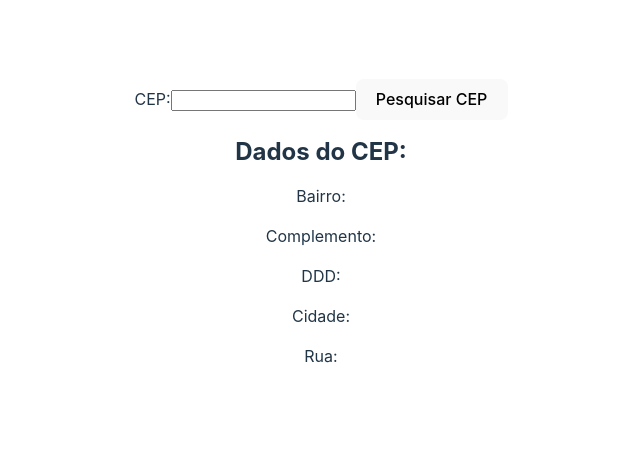
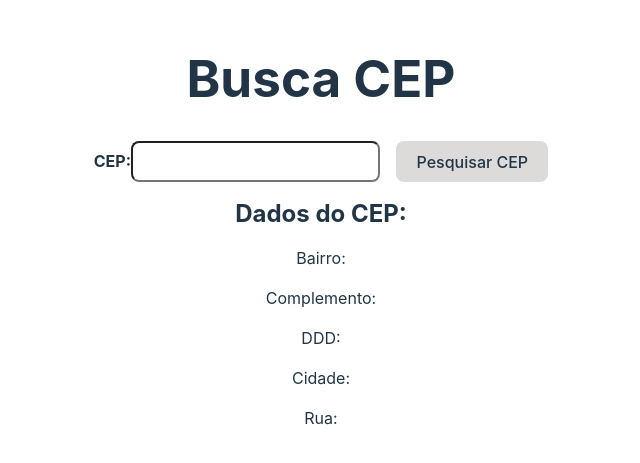
Before and after one commit to andressaaborges/busca-cep, a React (Vite) app: page / in a window 1280 px wide. Shown: the part 169-632 px from the top of the page, without its empty margins (319-959 px from the left). Built offline with nearby package versions, Linux system fonts and the light colour scheme; no server answers.

Commit message:
feat: add styles in 'Cep'

```diff
--- a/src/components/cep/Cep.jsx
+++ b/src/components/cep/Cep.jsx
@@ -1,4 +1,5 @@
 import { useEffect, useState } from 'react'
+import './index.css'
 
 function Cep() {
     const [cep, setCep] = useState([])
@@ -24,10 +25,10 @@ function Cep() {
 
     function writeForm() {
         return (
-            <form onSubmit={handleSubmit}>
+            <form onSubmit={handleSubmit} className="form">
                 <label>
                     CEP:
-                    <input type='text' value={cep.value} onChange={handleChange}></input>
+                    <input type='text' value={cep.cep} onChange={handleChange}></input>
                 </label>
                 <button type='submit'>Pesquisar CEP</button>
             </form>
@@ -36,6 +37,7 @@ function Cep() {
 
     return (
         <>
+            <h1>Busca CEP</h1>
             {writeForm()}
             <h2>Dados do CEP: </h2>
             <p>Bairro: <strong>{cep.bairro}</strong></p>
--- /dev/null
+++ b/src/components/cep/index.css
@@ -0,0 +1,50 @@
+h1 {
+    font-size: 3.2em;
+    line-height: 1.1;
+}
+
+.form {
+    display: flex;
+    flex-wrap: wrap;
+    justify-content: center;
+    gap: 1em;
+}
+
+button {
+    border-radius: 8px;
+    border: 1px solid transparent;
+    padding: 0.6em 1.2em;
+    font-size: 1em;
+    font-weight: 500;
+    font-family: inherit;
+    background-color: #1a1a1a;
+    cursor: pointer;
+    transition: border-color 0.25s;
+}
+
+button:hover {
+    border-color: #646cff;
+}
+
+button:focus,
+button:focus-visible {
+    outline: 4px auto -webkit-focus-ring-color;
+}
+
+input {
+    border-radius: 8px;
+    padding: 0.6em 1.2em;
+    font-weight: 500;
+    font-size: 1em;
+}
+
+label {
+    font-weight: 700;
+}
+
+@media (prefers-color-scheme: light) {
+    button {
+        color: #213547;
+        background-color: #dddada;
+    }
+}
--- a/src/index.css
+++ b/src/index.css
@@ -15,15 +15,6 @@
   -webkit-text-size-adjust: 100%;
 }
 
-a {
-  font-weight: 500;
-  color: #646cff;
-  text-decoration: inherit;
-}
-a:hover {
-  color: #535bf2;
-}
-
 body {
   margin: 0;
   display: flex;
@@ -32,39 +23,9 @@ body {
   min-height: 100vh;
 }
 
-h1 {
-  font-size: 3.2em;
-  line-height: 1.1;
-}
-
-button {
-  border-radius: 8px;
-  border: 1px solid transparent;
-  padding: 0.6em 1.2em;
-  font-size: 1em;
-  font-weight: 500;
-  font-family: inherit;
-  background-color: #1a1a1a;
-  cursor: pointer;
-  transition: border-color 0.25s;
-}
-button:hover {
-  border-color: #646cff;
-}
-button:focus,
-button:focus-visible {
-  outline: 4px auto -webkit-focus-ring-color;
-}
-
 @media (prefers-color-scheme: light) {
   :root {
     color: #213547;
     background-color: #ffffff;
   }
-  a:hover {
-    color: #747bff;
-  }
-  button {
-    background-color: #f9f9f9;
-  }
 }
```
Also changed, not shown: src/App.jsx (line endings or trailing spaces).
